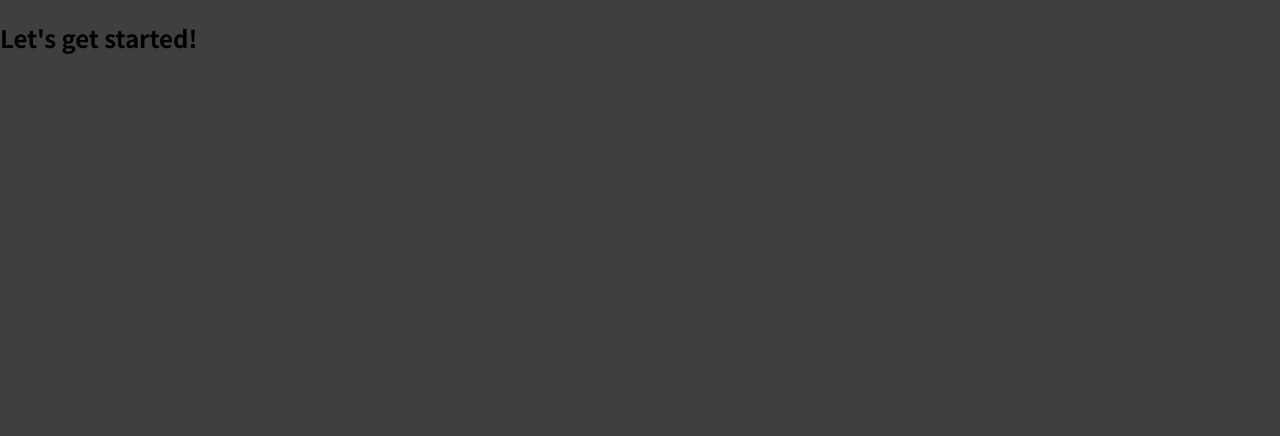
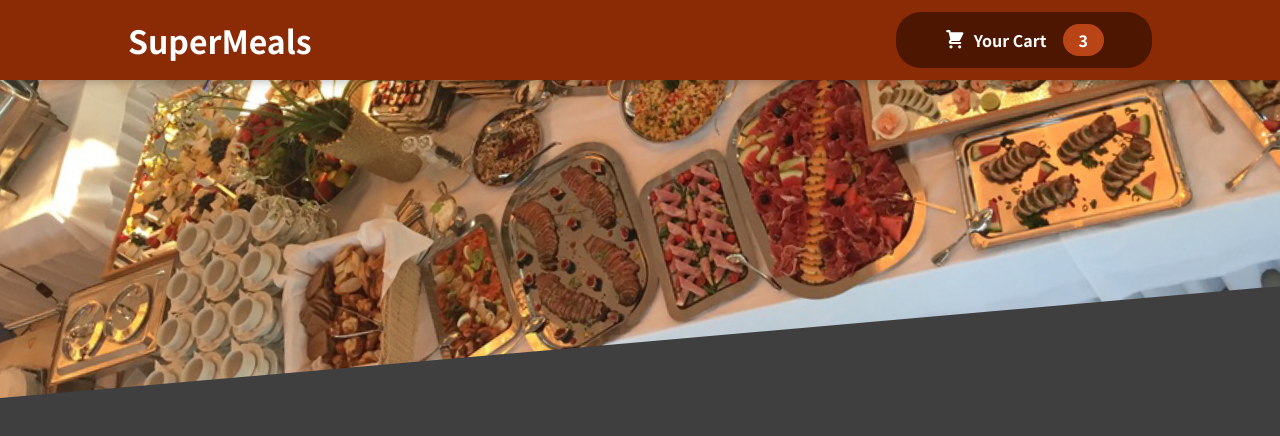
Before and after one commit to NataliaBezhenar/foodOrdering, a JavaScript app: page / in a window 1280 px wide. Shown: the top 436 px of the page. Built offline with nearby package versions, Linux system fonts and the light colour scheme.

Commit message:
header add

```diff
--- a/src/App.js
+++ b/src/App.js
@@ -1,8 +1,10 @@
+import Header from "./components/Layout/Header/Header";
+
 function App() {
   return (
-    <div>
-      <h2>Let's get started!</h2>
-    </div>
+    <>
+      <Header />
+    </>
   );
 }
 
--- /dev/null
+++ b/src/components/Cart/CartIcon.js
@@ -0,0 +1,13 @@
+const CartIcon = () => {
+  return (
+    <svg
+      xmlns="http://www.w3.org/2000/svg"
+      viewBox="0 0 20 20"
+      fill="currentColor"
+    >
+      <path d="M3 1a1 1 0 000 2h1.22l.305 1.222a.997.997 0 00.01.042l1.358 5.43-.893.892C3.74 11.846 4.632 14 6.414 14H15a1 1 0 000-2H6.414l1-1H14a1 1 0 00.894-.553l3-6A1 1 0 0017 3H6.28l-.31-1.243A1 1 0 005 1H3zM16 16.5a1.5 1.5 0 11-3 0 1.5 1.5 0 013 0zM6.5 18a1.5 1.5 0 100-3 1.5 1.5 0 000 3z" />
+    </svg>
+  );
+};
+
+export default CartIcon;
--- /dev/null
+++ b/src/components/Layout/Header/Header.js
@@ -0,0 +1,19 @@
+import styles from "./Header.module.css";
+import headerImage from "../../../assets/meals.jpg";
+import HeaderCartButton from "../HeaderCartButton/HeaderCartButton";
+
+const Header = (props) => {
+  return (
+    <>
+      <header className={styles.header}>
+        <h1>SuperMeals</h1>
+        <HeaderCartButton />
+      </header>
+      <div className={styles["main-image"]}>
+        <img src={headerImage} alt="A table full of delicious food" />
+      </div>
+    </>
+  );
+};
+
+export default Header;
--- /dev/null
+++ b/src/components/Layout/Header/Header.module.css
@@ -0,0 +1,29 @@
+.header {
+  position: fixed;
+  top: 0;
+  left: 0;
+  width: 100%;
+  height: 5rem;
+  background-color: #8a2b06;
+  color: white;
+  display: flex;
+  justify-content: space-between;
+  align-items: center;
+  padding: 0 10%;
+  box-shadow: 0 2px 8px rgba(0, 0, 0, 0.25);
+  z-index: 10;
+}
+
+.main-image {
+  width: 100%;
+  height: 25rem;
+  z-index: 0;
+  overflow: hidden;
+}
+
+.main-image img {
+  width: 110%;
+  height: 100%;
+  object-fit: cover;
+  transform: rotateZ(-5deg) translateY(-4rem) translateX(-1rem);
+}
--- /dev/null
+++ b/src/components/Layout/HeaderCartButton/HeaderCartButton.js
@@ -0,0 +1,16 @@
+import styles from "./HeaderCartButton.module.css";
+import CartIcon from "../../Cart/CartIcon";
+
+const HeaderCartButton = (props) => {
+  return (
+    <button className={styles.button}>
+      <span className={styles.icon}>
+        <CartIcon />
+      </span>
+      <span>Your Cart</span>
+      <span className={styles.badge}>3</span>
+    </button>
+  );
+};
+
+export default HeaderCartButton;
--- /dev/null
+++ b/src/components/Layout/HeaderCartButton/HeaderCartButton.module.css
@@ -0,0 +1,59 @@
+.button {
+  cursor: pointer;
+  font: inherit;
+  border: none;
+  background-color: #4d1601;
+  color: white;
+  padding: 0.75rem 3rem;
+  display: flex;
+  justify-content: space-around;
+  align-items: center;
+  border-radius: 25px;
+  font-weight: bold;
+}
+
+.button:hover,
+.button:active {
+  background-color: #2c0d00;
+}
+
+.icon {
+  width: 1.35rem;
+  height: 1.35rem;
+  margin-right: 0.5rem;
+}
+
+.badge {
+  background-color: #b94517;
+  padding: 0.25rem 1rem;
+  border-radius: 25px;
+  margin-left: 1rem;
+  font-weight: bold;
+}
+
+.button:hover .badge,
+.button:active .badge {
+  background-color: #92320c;
+}
+
+.bump {
+  animation: bump 300ms ease-out;
+}
+
+@keyframes bump {
+  0% {
+    transform: scale(1);
+  }
+  10% {
+    transform: scale(0.9);
+  }
+  30% {
+    transform: scale(1.1);
+  }
+  50% {
+    transform: scale(1.15);
+  }
+  100% {
+    transform: scale(1);
+  }
+}
```
Also changed, not shown: src/assets/meals.jpg (added).
